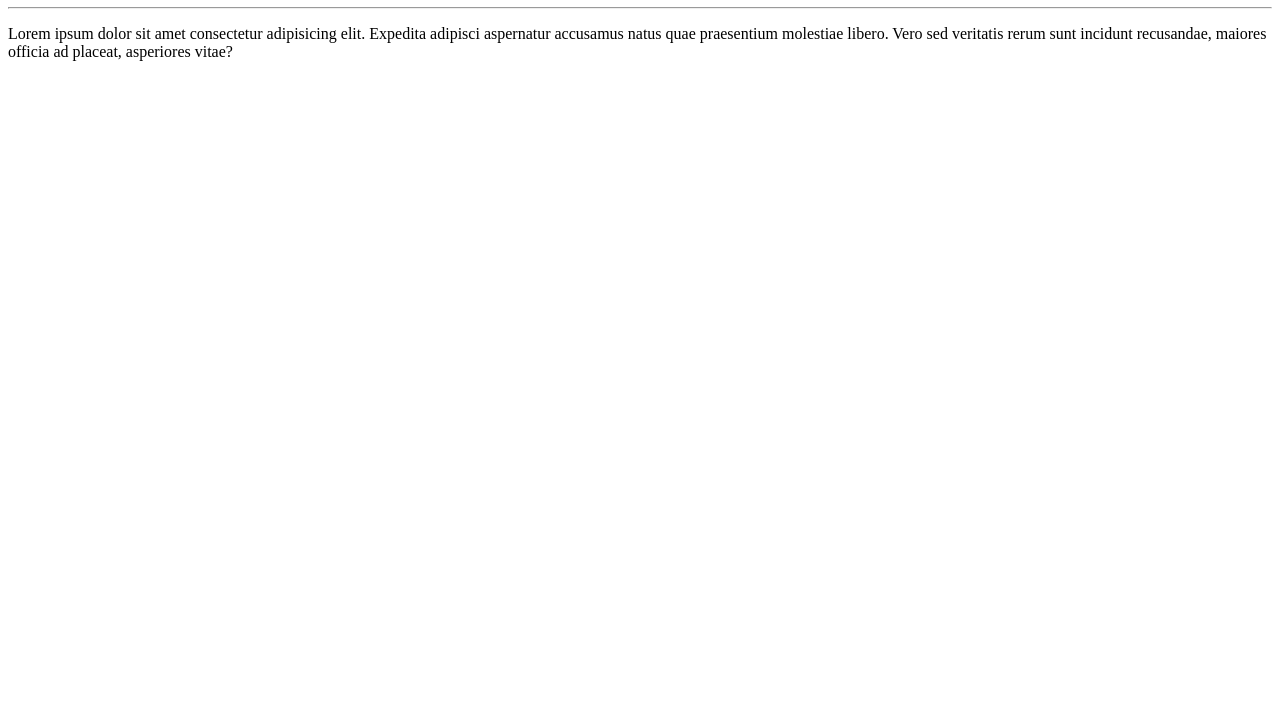
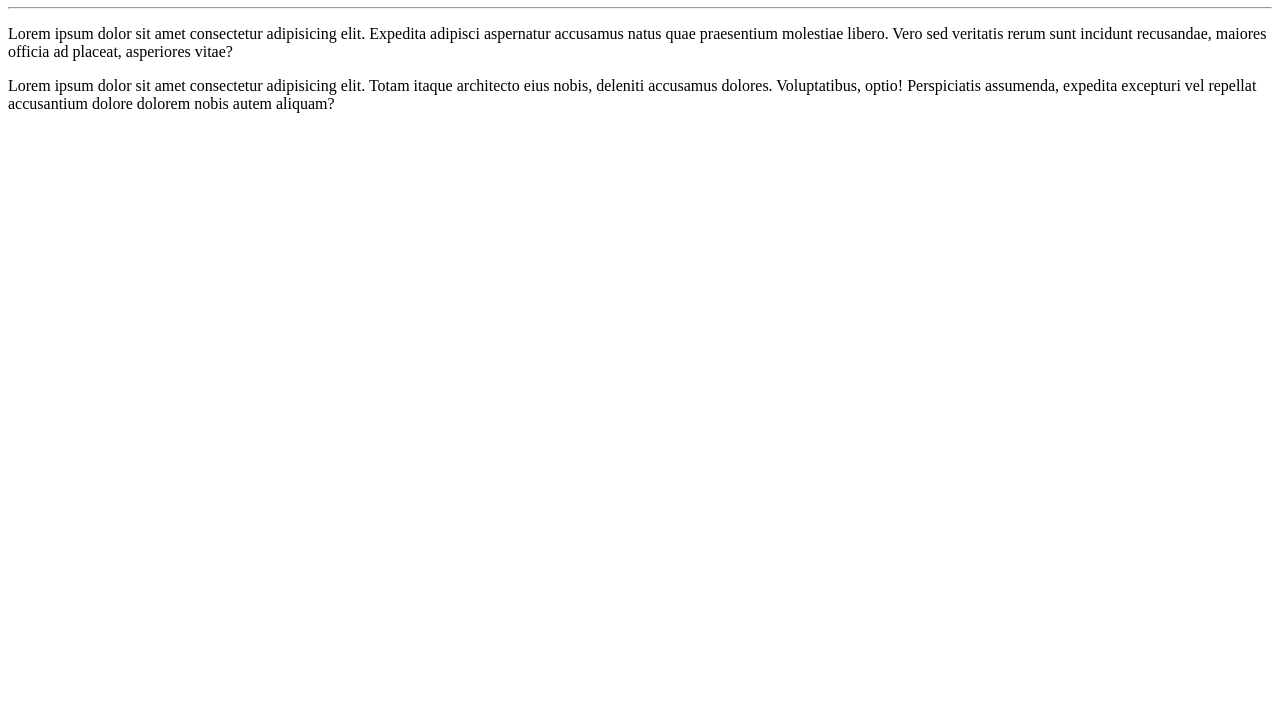
Before and after one commit to CaioHRombaldo/HelloWorld, a plain HTML site: page example-site/index.html in a window 1280 px wide. Shown: the part 73-800 px from the top of the page. Drawn offline with Linux system fonts and the light colour scheme.

Commit message:
New paragraph
New paragraph in the index.html

```diff
--- a/example-site/index.html
+++ b/example-site/index.html
@@ -11,6 +11,6 @@
     <h1>Hello, World!</h1>
     <hr>
     <p>Lorem ipsum dolor sit amet consectetur adipisicing elit. Expedita adipisci aspernatur accusamus natus quae praesentium molestiae libero. Vero sed veritatis rerum sunt incidunt recusandae, maiores officia ad placeat, asperiores vitae?</p>
-
+    <p>Lorem ipsum dolor sit amet consectetur adipisicing elit. Totam itaque architecto eius nobis, deleniti accusamus dolores. Voluptatibus, optio! Perspiciatis assumenda, expedita excepturi vel repellat accusantium dolore dolorem nobis autem aliquam?</p>
 </body>
 </html>
```
